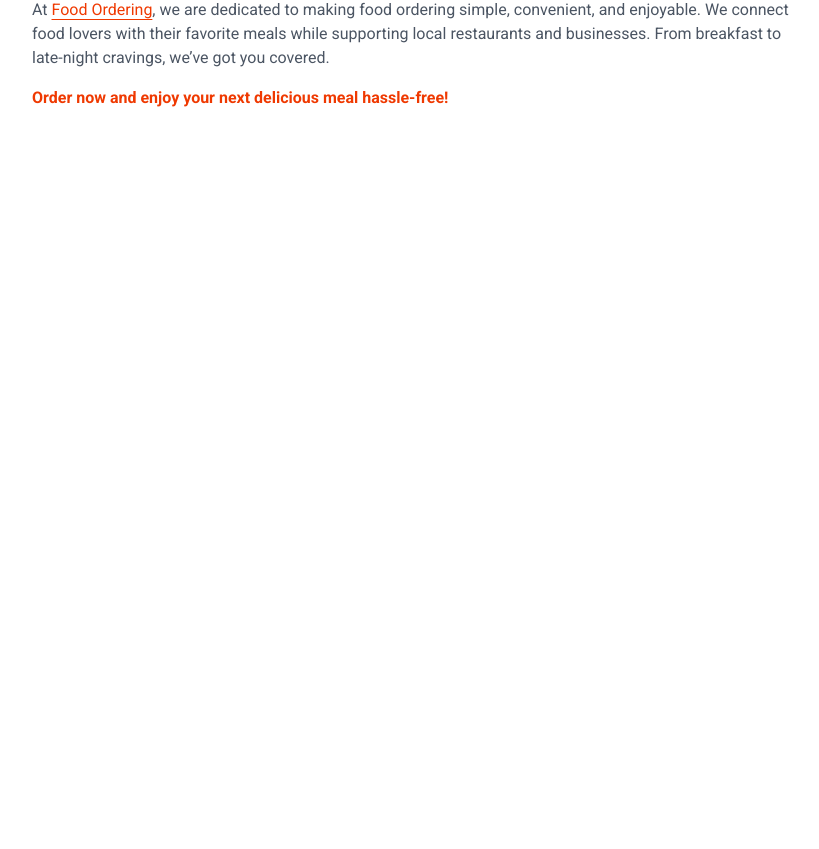
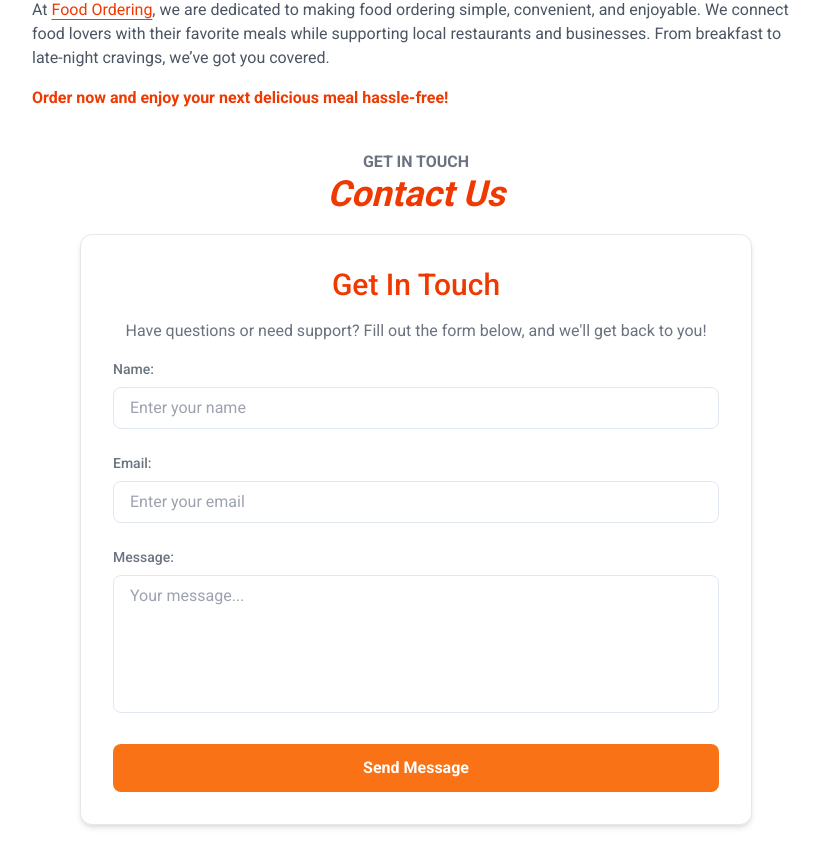
Before and after one commit to mohammadalnseirat/food-ordering-next, a Next.js app: page / in a window 1280 px wide. Shown: the part 1260-2109 px from the top of the page, without its empty margins (224-1043 px from the left). Before the commit the page ends 1386 px from the top, so only its background shows below. Built offline with nearby package versions, Linux system fonts and the light colour scheme; no server answers; the database is empty.

Commit message:
Create Contact Us Page UI

```diff
--- /dev/null
+++ b/src/app/contact/page.tsx
@@ -0,0 +1,12 @@
+import Contact from '@/components/contactUs'
+import React from 'react'
+
+function ContactPage() {
+  return (
+    <main>
+        <Contact/>
+    </main>
+  )
+}
+
+export default ContactPage
--- a/src/app/page.tsx
+++ b/src/app/page.tsx
@@ -2,6 +2,7 @@
 import About from "@/components/about";
 import BestSellers from "./_components/BestSellers";
 import Hero from "./_components/Hero";
+import Contact from "@/components/contactUs";
 
 export default async function Home() {
   return (
@@ -9,6 +10,7 @@ export default async function Home() {
       <Hero />
       <BestSellers />
       <About />
+      <Contact/>
     </main>
   );
 }
--- a/src/components/about/index.tsx
+++ b/src/components/about/index.tsx
@@ -71,7 +71,7 @@ function About() {
               businesses. From breakfast to late-night cravings, we’ve got you
               covered.<br/>
             </p>
-            <strong className="text-primary text-xs sm:text-sm md:text-base">Order now and enjoy your next delicious meal hassle-free!</strong>
+            <strong className="text-primary text-sm md:text-base">Order now and enjoy your next delicious meal hassle-free!</strong>
           </div>
         </div>
       </div>
--- /dev/null
+++ b/src/components/contactUs/index.tsx
@@ -0,0 +1,84 @@
+import { Routes } from "@/constant/enum";
+import React from "react";
+import MainHeading from "../main-heading";
+
+function Contact() {
+  return (
+    <section className="section-page  p-4 sm:p-6" id={Routes.CONTACT}>
+      <div className="text-center">
+        <MainHeading title="Contact Us" subtitle="Get in Touch" />
+      </div>
+      <div className="container max-w-2xl mx-auto mt-5 bg-white border border-gray-200 p-8 rounded-xl shadow-md">
+        <h2 className="text-2xl sm:text-3xl text-center text-primary font-medium">
+          Get In Touch
+        </h2>
+        <p className="text-center text-gray-500 text-xs sm:text-sm md:text-base my-4">
+          Have questions or need support? Fill out the form below, and we'll get
+          back to you!
+        </p>
+
+        <form className="space-y-6">
+          <div>
+            <label
+              htmlFor="name"
+              className="block text-gray-500 text-sm font-medium mb-2 cursor-pointer"
+            >
+              Name:
+            </label>
+            <input
+              type="text"
+              name="name"
+              id="name"
+              required
+              className="w-full px-4 py-2 border rounded-lg focus:outline-none focus:ring-2 focus:ring-orange-500 transition"
+              placeholder="Enter your name"
+            />
+          </div>
+
+          <div>
+            <label
+              htmlFor="email"
+              className="block text-gray-500 text-sm font-medium mb-2 cursor-pointer"
+            >
+              Email:
+            </label>
+            <input
+              type="email"
+              name="email"
+              id="email"
+              required
+              className="w-full px-4 py-2 border rounded-lg focus:outline-none focus:ring-2 focus:ring-orange-500 transition"
+              placeholder="Enter your email"
+            />
+          </div>
+
+          <div>
+            <label
+              htmlFor="message"
+              className="block text-gray-500 text-sm font-medium mb-2 cursor-pointer"
+            >
+              Message:
+            </label>
+            <textarea
+              name="message"
+              id="message"
+              rows={5}
+              required
+              className="w-full px-4 py-2 resize-none border rounded-lg focus:outline-none focus:ring-2 focus:ring-orange-500 transition"
+              placeholder="Your message..."
+            ></textarea>
+          </div>
+
+          <button
+            type="submit"
+            className="w-full bg-orange-500 text-white font-semibold py-3 rounded-lg hover:bg-orange-600 transition"
+          >
+            Send Message
+          </button>
+        </form>
+      </div>
+    </section>
+  );
+}
+
+export default Contact;
```
